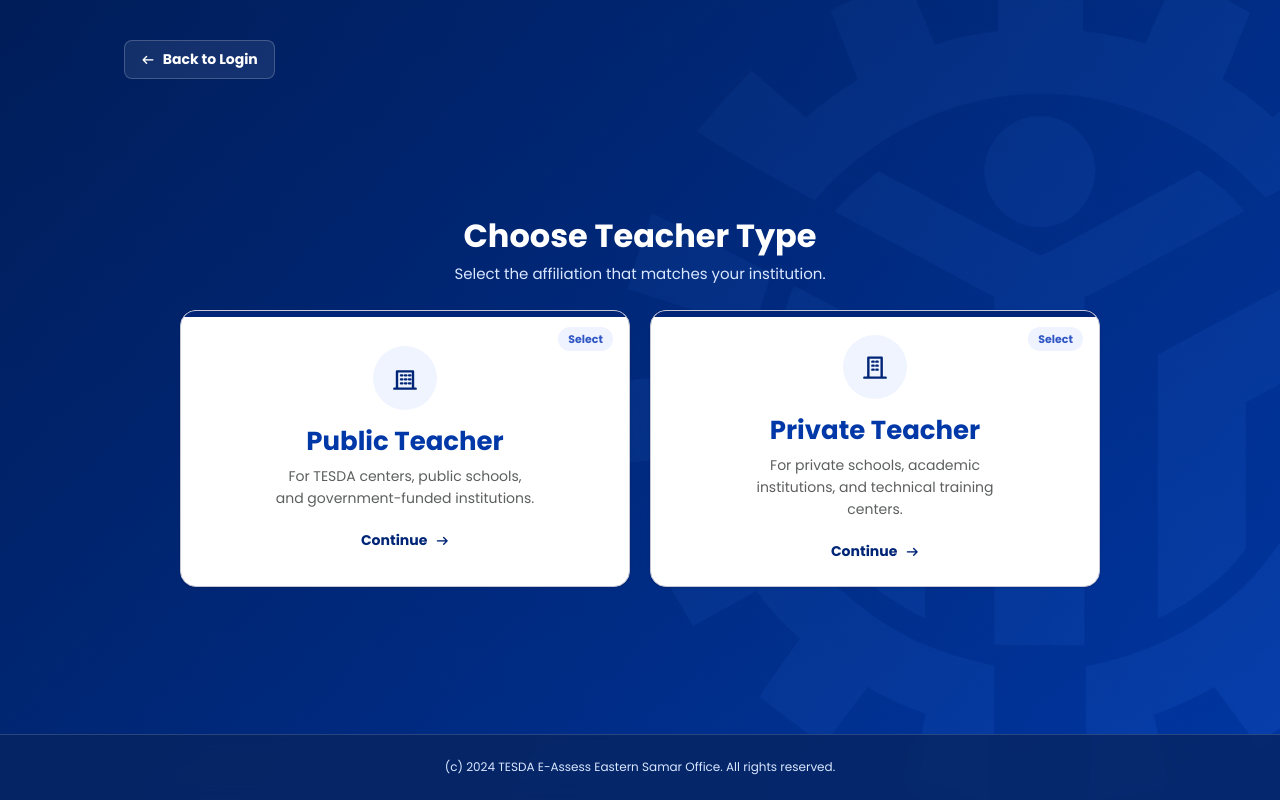
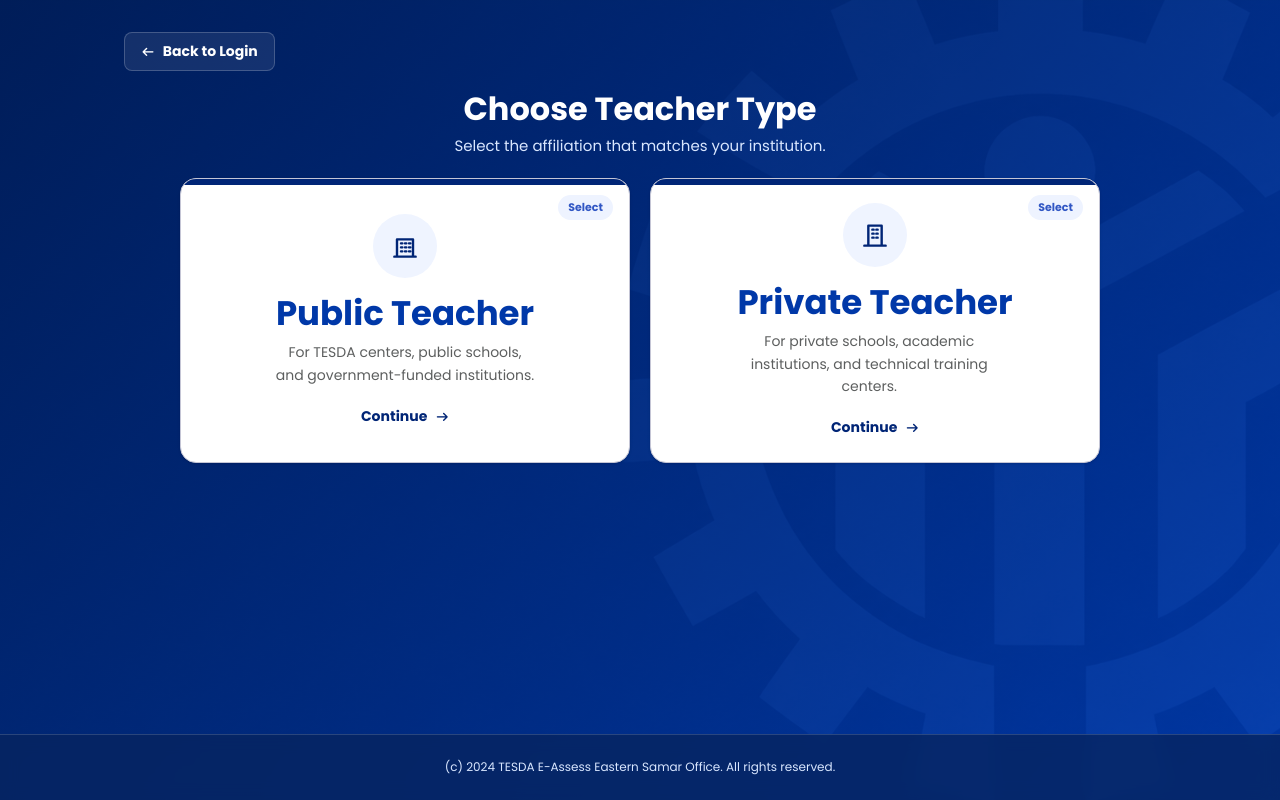
Before and after one commit to tapaycyrickkyle/tesda-e-assess, a Next.js app: page /teacher-type in a window 1280 px wide. Built offline with nearby package versions, Linux system fonts and the light colour scheme.

Commit message:
added more updates

```diff
--- a/src/app/teacher-type/page.tsx
+++ b/src/app/teacher-type/page.tsx
@@ -57,7 +57,7 @@ function TeacherTypeCard({
       </div>
 
       <div className="mt-4">
-        <h2 className="text-[26px] font-bold leading-[1.2] text-[#0038a8]">{title}</h2>
+        <h2 className="text-[30px] font-bold leading-[1.15] text-[#0038a8] sm:text-[34px]">{title}</h2>
         <p className="mt-2 max-w-[30ch] text-[14px] leading-[1.6] text-[#5d5f5f]">{description}</p>
       </div>
 
@@ -78,8 +78,8 @@ export default function TeacherTypePage() {
       />
       <div aria-hidden="true" className="absolute inset-0 bg-[linear-gradient(135deg,rgba(0,24,74,0.82),rgba(0,56,168,0.58))]" />
 
-      <div className="relative z-10 mx-auto flex w-full max-w-[1080px] flex-1 flex-col px-4 py-8 sm:px-6 lg:py-10">
-        <div className="mb-8">
+      <div className="relative z-10 mx-auto flex w-full max-w-[1080px] flex-1 flex-col px-4 pt-6 pb-8 sm:px-6 lg:pt-8 lg:pb-10">
+        <div className="mb-5">
           <Link
             className="inline-flex items-center gap-2 rounded-lg border border-white/20 bg-[#ffffff14] px-4 py-2 text-[14px] font-bold text-white transition hover:bg-[#ffffff22]"
             href="/"
@@ -89,7 +89,7 @@ export default function TeacherTypePage() {
           </Link>
         </div>
 
-        <section className="flex flex-1 items-center justify-center">
+        <section className="flex flex-1 items-start justify-center">
           <div className="flex w-full flex-col items-center">
             <div className="mx-auto max-w-xl text-center">
               <h1 className="text-[2rem] font-bold leading-[1.1] text-white">
@@ -100,7 +100,7 @@ export default function TeacherTypePage() {
               </p>
             </div>
 
-            <div className="mx-auto mt-6 grid w-full max-w-[920px] grid-cols-1 gap-5 lg:grid-cols-2">
+            <div className="mx-auto mt-5 grid w-full max-w-[920px] grid-cols-1 gap-5 lg:grid-cols-2">
               <TeacherTypeCard
                 description="For TESDA centers, public schools, and government-funded institutions."
                 href="/teacher-signup"
```
